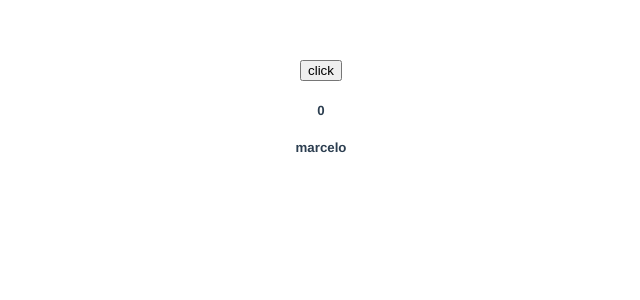
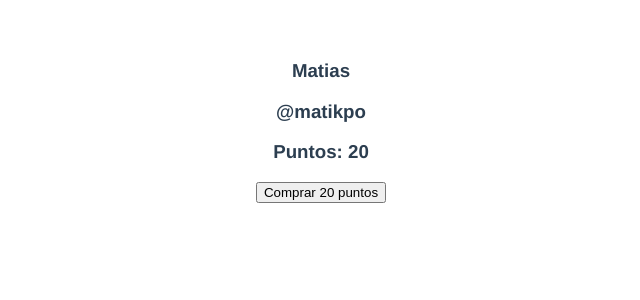
Before and after one commit to magalidefelippe/Vue-course-examples, a Vue app: page / in a window 1280 px wide. Shown: the top 300 px of the page, without its empty margins (319-959 px from the left). Built offline with nearby package versions, Linux system fonts and the light colour scheme.

Commit message:
Emit events from child to the parent component example

```diff
--- a/src/App.vue
+++ b/src/App.vue
@@ -6,7 +6,8 @@
     <component-example v-show='false'/>
     <props-example v-show="false" :noteTitle="noteOneTitle" :noteImage="noteOneImage" :noteBody="noteOneBody"/>
     <props-example v-show="false" :noteTitle="noteTwoTitle" :noteImage="noteTwoImage" :noteBody="noteTwoBody"/>
-    <props-data-flow-example :counter="counter" :userName="userName"/>
+    <props-data-flow-example v-show="false" :counter="counter" :userName="userName"/>
+    <emit-events-example @updateScore="incrementScore" :user="user"/>
   </div>
 </template>
 
@@ -17,6 +18,7 @@ import Watchers from './components/watchers.vue'
 import ComponentExample from './components/componentExample.vue'
 import PropsExample from './components/propsExample.vue'
 import PropsDataFlowExample from './components/propsDataFlowExample.vue'
+import EmitEventsExample from './components/EmitEventsExample.vue';
 
 export default {
   name: 'App',
@@ -28,7 +30,12 @@ export default {
     noteTwoImage: 'https://www.eleconomista.com.mx/__export/1618942852522/sites/eleconomista/img/2021/04/20/vacuna_sputnik_v_reuters_rusia.jpg_1269359182.jpg',
     noteTwoBody: 'El primer lote podría entregarse a fines de junio',
     counter: 0,
-    userName: 'MARCELO'
+    userName: 'MARCELO',
+    user: {
+      name: 'Matias',
+      nickname: '@matikpo',
+      score: 20
+    }
   }),
   components: {
     Directives,
@@ -36,7 +43,14 @@ export default {
     Watchers,
     ComponentExample,
     PropsExample,
-    PropsDataFlowExample
+    PropsDataFlowExample,
+    EmitEventsExample
+  },
+
+  methods: {
+    incrementScore(){
+      this.user.score = this.user.score + 20
+    }
   }
 }
 </script>
--- /dev/null
+++ b/src/components/EmitEventsExample.vue
@@ -0,0 +1,14 @@
+<template>
+  <div>
+      <h3>{{user.name}}</h3>
+      <h3>{{user.nickname}}</h3>
+      <h3>Puntos: {{user.score}}</h3>
+      <button @click="$emit('updateScore')">Comprar 20 puntos</button>
+  </div>
+</template>
+
+<script>
+export default {
+    props: ['user']
+};
+</script>
```
